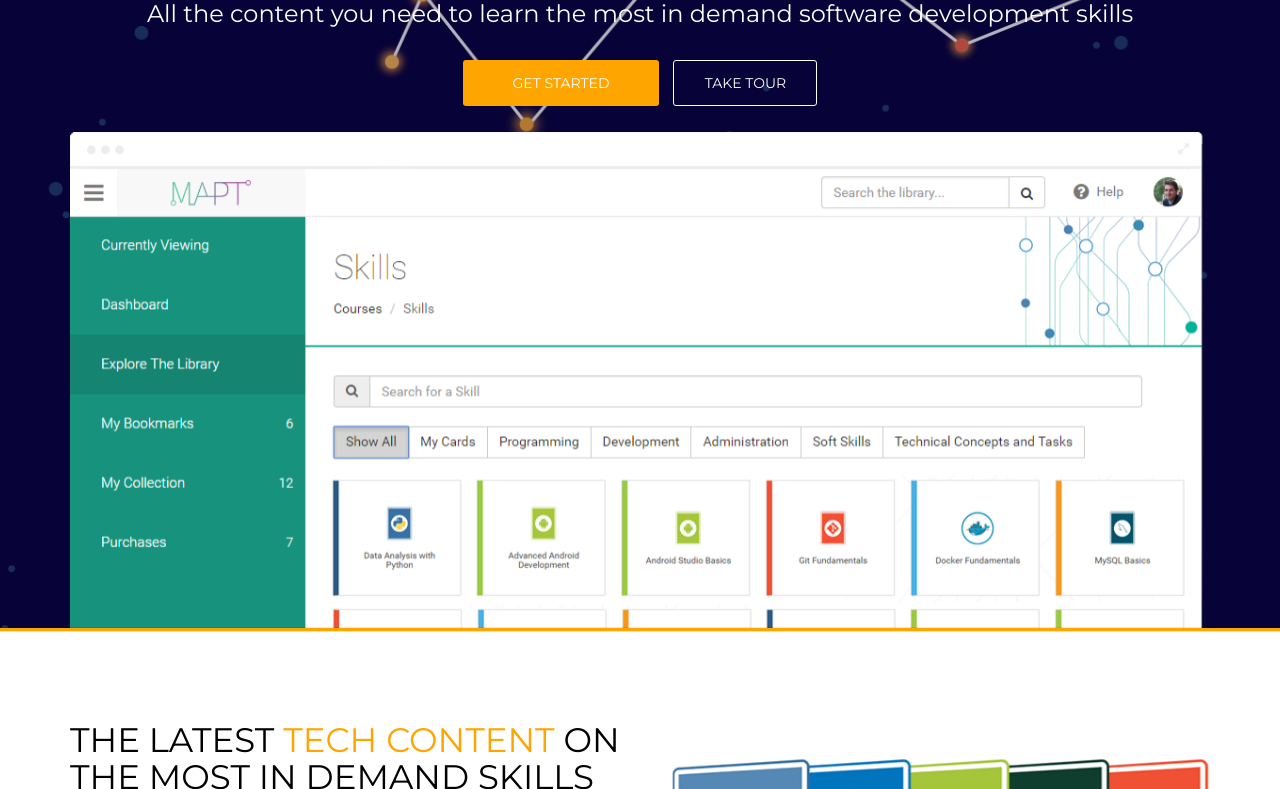
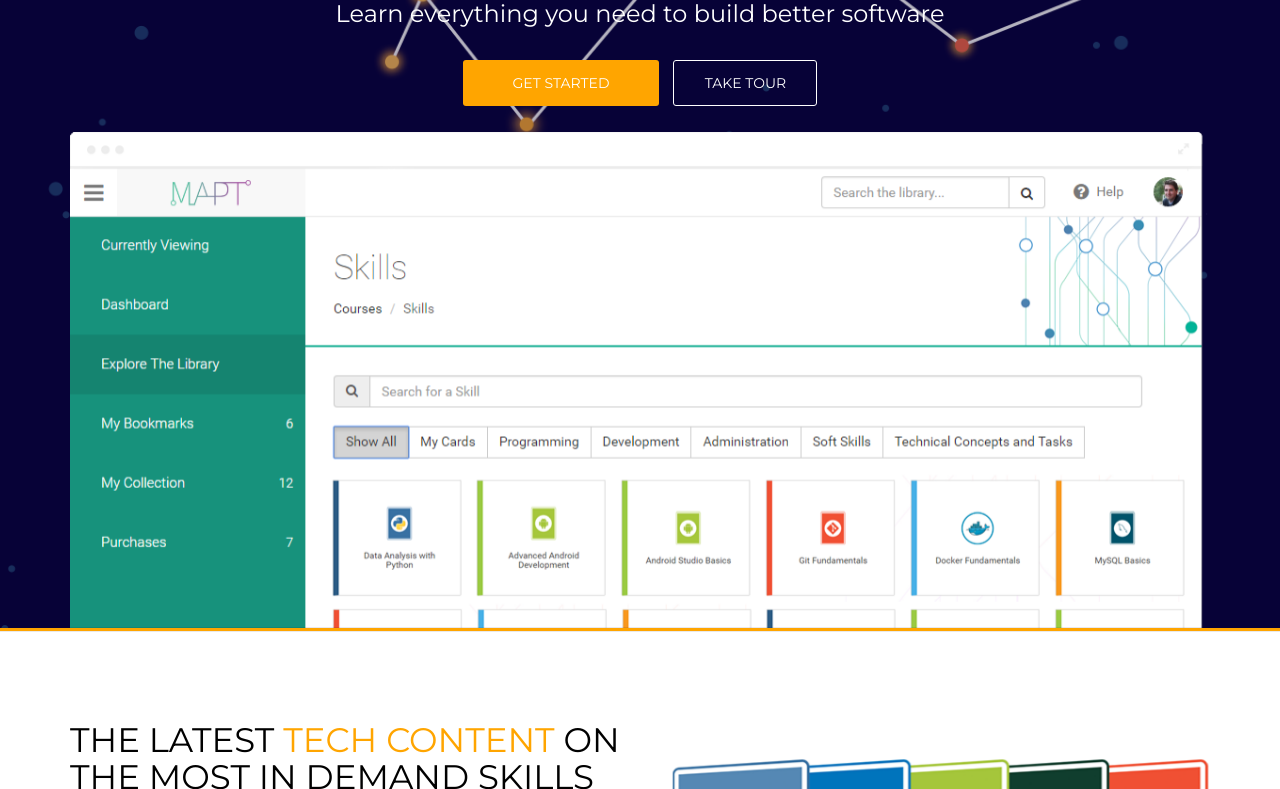
Before and after one commit to mustytheboot/maptlanding-v2, a plain HTML site: page index.html in a window 1280 px wide. Shown: the part 311-1100 px from the top of the page. Drawn offline with Linux system fonts and the light colour scheme.

Commit message:
subtitle

```diff
--- a/index.html
+++ b/index.html
@@ -75,7 +75,7 @@
 				<div class="container">
 					<div class="heading-block animated align-center" data-animation="fadeIn" data-duration="700" style="padding-top: 135px;">
 						<h1><span class="highlight">Developer</span> Skills <span class="highlight">Delivered</span></h1>
-						<h5 style="margin-bottom: 33px;">All the content you need to learn the most in demand software development skills</h5>
+						<h5 style="margin-bottom: 33px;">Learn everything you need to build better software</h5>
 						<!-- <h5>It's not for n00bs</h5> -->
 						<a href="#" class="btn btn-solid" style="padding-right: 50px; padding-left: 50px;">Get started</a><a href="#" class="btn btn-outline">Take tour</a>
 					</div>
```
